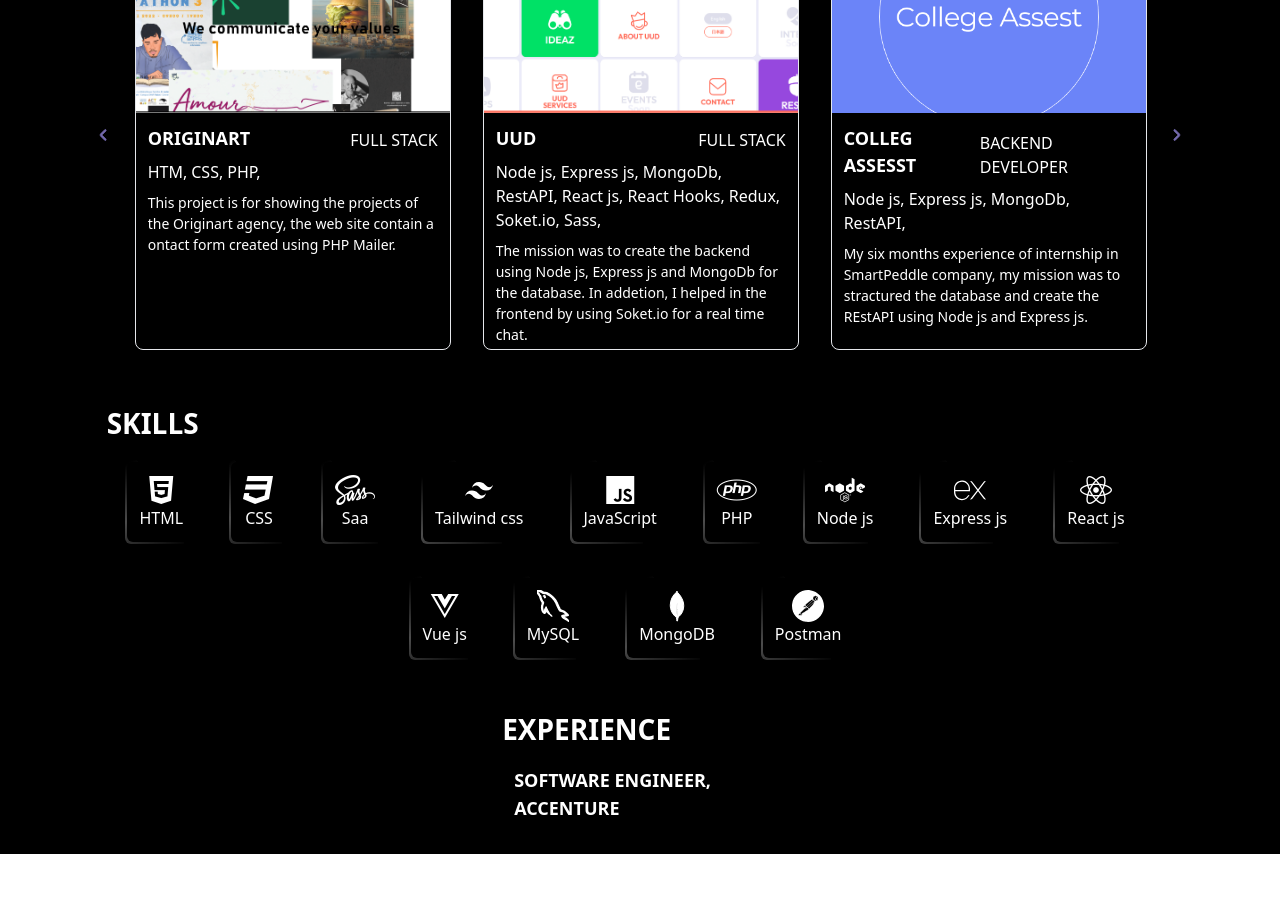
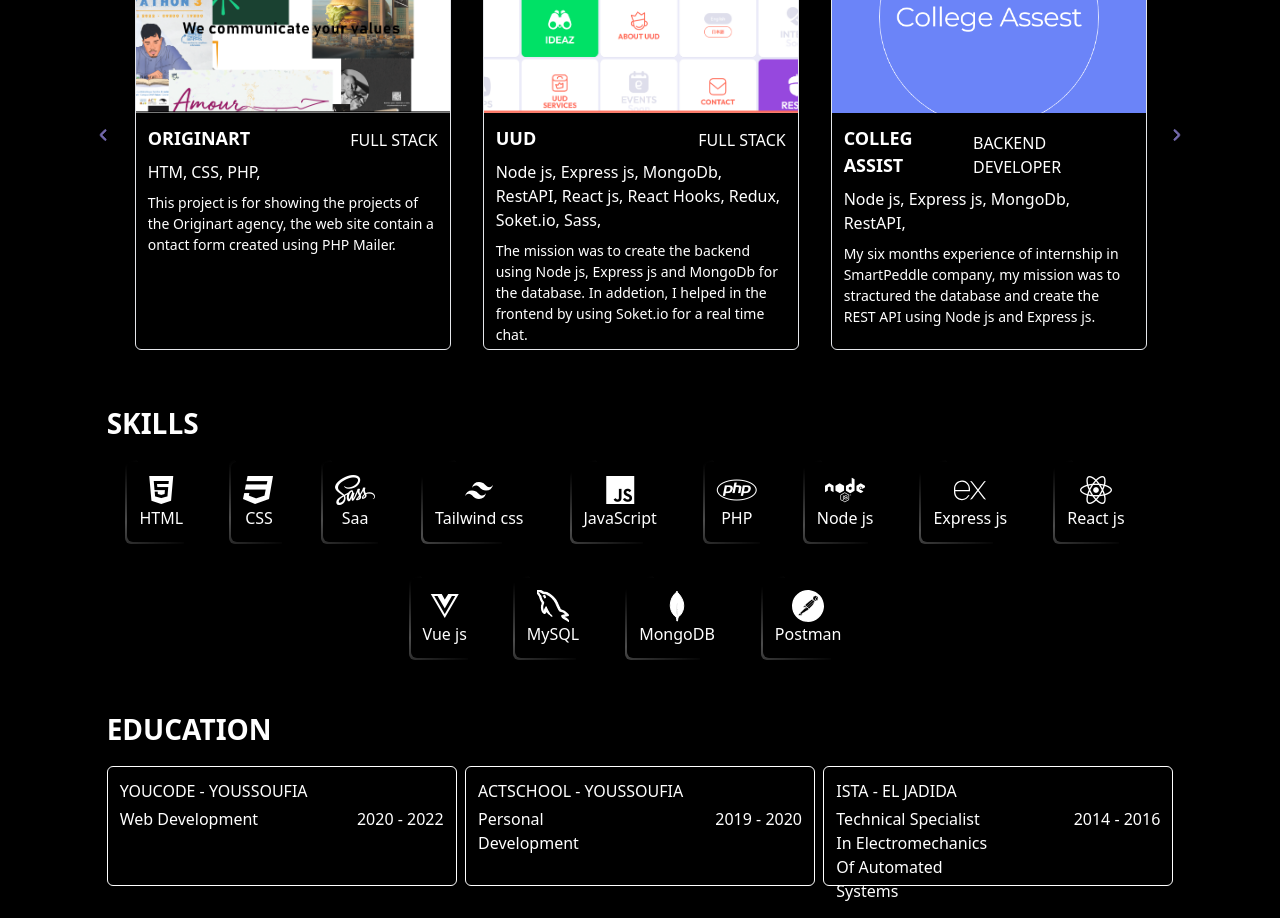
Before and after one commit to Douaa19/MyPortfolio24, a React (Create React App) app: page / in a window 1280 px wide. Shown: the part 1240-2158 px from the top of the page. Before the commit the page ends 2094 px from the top, so only its background shows below. Built offline with nearby package versions, Linux system fonts and the light colour scheme.

Commit message:
EducationSection

```diff
--- a/src/components/data/projects.json
+++ b/src/components/data/projects.json
@@ -24,10 +24,10 @@
         "img": "img/UUD.png"
     },
     {
-        "title": "Colleg Assesst",
+        "title": "Colleg Assist",
         "post": "Backend Developer",
         "technologies": ["Node js", "Express js", "MongoDb", "RestAPI"],
-        "description": "My six months experience of internship in SmartPeddle company, my mission was to stractured the database and create the REstAPI using Node js and Express js.",
+        "description": "My six months experience of internship in SmartPeddle company, my mission was to stractured the database and create the REST API using Node js and Express js.",
         "link": "https://github.com/Douaa19/CollegeAssistAPI",
         "img": "img/CollegeAssest.png"
     },
--- /dev/null
+++ b/src/components/layout/Education.js
@@ -0,0 +1,58 @@
+import React from "react";
+
+function Education(props) {
+  return (
+    <div
+      className={`pb-8 flex justify-center ${
+        props.light ? `text-dark` : `text-white`
+      }`}
+      id="education">
+      <div className="w-10/12">
+        <div className="md:mb-4 ssm:mb-4 w-full">
+          <h2
+            className={`uppercase md:text-28 ssm:text-24 font-bold w-full ${
+              props.light ? `text-dark` : `text-white`
+            }`}>
+            Education
+          </h2>
+        </div>
+        <div className="flex justify-between items-start h-[120px] flex-wrap md:gap-2 ssm:gap-2">
+          <div
+            className={`border ${
+              props.light ? `border-dark` : `border-white`
+            } p-4 rounded-md min-w-[350px] h-full`}>
+            <h3 className="uppercase pb-2">youcode - youssoufia</h3>
+            <div className="capitalize flex justify-between items-start">
+              <span className="w-1/2">web development</span>
+              <span>2020 - 2022</span>
+            </div>
+          </div>
+          <div
+            className={`border ${
+              props.light ? `border-dark` : `border-white`
+            } p-4 rounded-md w-[350px] h-full`}>
+            <h3 className="uppercase pb-2">actschool - youssoufia</h3>
+            <div className="capitalize flex justify-between items-start">
+              <span className="w-1/2">personal development</span>
+              <span>2019 - 2020</span>
+            </div>
+          </div>
+          <div
+            className={`border ${
+              props.light ? `border-dark` : `border-white`
+            } p-4 rounded-md w-[350px] h-full`}>
+            <h3 className="uppercase pb-2">ista - el jadida</h3>
+            <div className="capitalize flex justify-between items-start">
+              <span className="w-1/2">
+                Technical Specialist in Electromechanics of Automated Systems
+              </span>
+              <span>2014 - 2016</span>
+            </div>
+          </div>
+        </div>
+      </div>
+    </div>
+  );
+}
+
+export default Education;
--- a/src/components/layout/Experience.js
+++ /dev/null
@@ -1,26 +0,0 @@
-import React from "react";
-
-function Experience(props) {
-  return (
-    <div className={`pb-8 flex justify-center items-center`} id="experience">
-      <div className="w-10/12">
-        <div className="md:mb-4 ssm:mb-4">
-          <h2
-            className={`uppercase md:text-28 ssm:text-24 font-bold w-full ${
-              props.light ? `text-dark` : `text-white`
-            }`}>
-            Experience
-          </h2>
-        </div>
-        <div className="w-full px-4">
-            <div className="">
-                <h3 className={`uppercase text-lg font-bold ${props.light ? `text-dark` : `text-white`}`}>Software Engineer, <span className="text-orange">Accenture</span></h3>
-
-            </div>
-        </div>
-      </div>
-    </div>
-  );
-}
-
-export default Experience;
--- a/src/components/layout/index.js
+++ b/src/components/layout/index.js
@@ -7,7 +7,7 @@ import NavBar from "./NavBar";
 import Introduction from "./Introduction";
 import Projects from "./Projects";
 import Skills from "./Skills";
-import Experience from "./Experience";
+import Education from "./Education";
 
 export {
   About,
@@ -19,5 +19,5 @@ export {
   NavBar,
   Introduction,
   Skills,
-  Experience,
+  Education,
 };
--- a/src/components/organismes/ProjectCard.js
+++ b/src/components/organismes/ProjectCard.js
@@ -12,7 +12,7 @@ function ProjectCard({
 }) {
   return (
     <div
-      class={`rounded-lg border opacity-img hover:cursor-pointer transition-all md:h-[430px] ssm:h-[400px] ${
+      class={`rounded-md border opacity-img hover:cursor-pointer transition-all md:h-[430px] ssm:h-[400px] ${
         light ? `text-dark` : `text-white`
       } hover:shadow-md hover:-translate-y-1 transition duration-500 ease-in-out mx-4 my-2`}
       onClick={() => window.open(link, "_blank")}>
--- a/src/input.css
+++ b/src/input.css
@@ -145,7 +145,9 @@ body .menu ul li > a:hover {
 /* menu */
 
 #projects,
-#skills {
+#skills,
+#education,
+#contact {
   width: 100% !important;
 }
 
--- a/src/output.css
+++ b/src/output.css
@@ -662,10 +662,6 @@ video {
   height: 2px;
 }
 
-.h-\[400px\] {
-  height: 400px;
-}
-
 .h-\[80vh\] {
   height: 80vh;
 }
@@ -679,28 +675,28 @@ video {
   height: max-content;
 }
 
-.h-\[450px\] {
-  height: 450px;
-}
-
-.max-h-\[450px\] {
-  max-height: 450px;
-}
-
-.min-h-\[450px\] {
-  min-height: 450px;
-}
-
-.min-h-\[\] {
-  min-height: ;
-}
-
-.min-h-\[400px\] {
-  min-height: 400px;
-}
-
-.min-h-\[430px\] {
-  min-height: 430px;
+.h-\[250px\] {
+  height: 250px;
+}
+
+.h-\[150px\] {
+  height: 150px;
+}
+
+.h-\[100px\] {
+  height: 100px;
+}
+
+.h-\[120px\] {
+  height: 120px;
+}
+
+.max-h-\[250px\] {
+  max-height: 250px;
+}
+
+.min-h-\[250px\] {
+  min-height: 250px;
 }
 
 .w-1\/2 {
@@ -711,12 +707,20 @@ video {
   width: 2.5rem;
 }
 
+.w-10\/12 {
+  width: 83.333333%;
+}
+
 .w-11\/12 {
   width: 91.666667%;
 }
 
-.w-28 {
-  width: 7rem;
+.w-2\/3 {
+  width: 66.666667%;
+}
+
+.w-48 {
+  width: 12rem;
 }
 
 .w-5 {
@@ -746,20 +750,32 @@ video {
   width: max-content;
 }
 
-.w-48 {
-  width: 12rem;
-}
-
-.w-1 {
-  width: 0.25rem;
-}
-
-.w-2\/3 {
-  width: 66.666667%;
-}
-
-.w-10\/12 {
-  width: 83.333333%;
+.w-\[350px\] {
+  width: 350px;
+}
+
+.min-w-\[380px\] {
+  min-width: 380px;
+}
+
+.min-w-\[350px\] {
+  min-width: 350px;
+}
+
+.max-w-\[100px\] {
+  max-width: 100px;
+}
+
+.max-w-\[3500px\] {
+  max-width: 3500px;
+}
+
+.max-w-\[350px\] {
+  max-width: 350px;
+}
+
+.max-w-\[380px\] {
+  max-width: 380px;
 }
 
 .grow {
@@ -858,12 +874,6 @@ video {
   gap: 1rem;
 }
 
-.space-x-4 > :not([hidden]) ~ :not([hidden]) {
-  --tw-space-x-reverse: 0;
-  margin-right: calc(1rem * var(--tw-space-x-reverse));
-  margin-left: calc(1rem * calc(1 - var(--tw-space-x-reverse)));
-}
-
 .self-end {
   align-self: flex-end;
 }
@@ -874,10 +884,6 @@ video {
 
 .rounded-full {
   border-radius: 9999px;
-}
-
-.rounded-lg {
-  border-radius: 0.5rem;
 }
 
 .rounded-md {
@@ -893,6 +899,16 @@ video {
   border-width: 1px;
 }
 
+.border-dark {
+  --tw-border-opacity: 1;
+  border-color: rgb(0 0 0 / var(--tw-border-opacity));
+}
+
+.border-white {
+  --tw-border-opacity: 1;
+  border-color: rgb(255 255 255 / var(--tw-border-opacity));
+}
+
 .bg-dark {
   --tw-bg-opacity: 1;
   background-color: rgb(0 0 0 / var(--tw-bg-opacity));
@@ -915,6 +931,10 @@ video {
   padding: 2px;
 }
 
+.p-2 {
+  padding: 4px;
+}
+
 .p-4 {
   padding: 12px;
 }
@@ -947,6 +967,14 @@ video {
   padding-top: 4px;
 }
 
+.pb-2 {
+  padding-bottom: 4px;
+}
+
+.pb-4 {
+  padding-bottom: 12px;
+}
+
 .text-center {
   text-align: center;
 }
@@ -965,11 +993,6 @@ video {
 
 .text-32 {
   font-size: 32px;
-}
-
-.text-lg {
-  font-size: 1.125rem;
-  line-height: 1.75rem;
 }
 
 .font-bold {
@@ -1210,7 +1233,9 @@ body .menu ul li > a:hover {
 /* menu */
 
 #projects,
-#skills {
+#skills,
+#education,
+#contact {
   width: 100% !important;
 }
 
@@ -1323,22 +1348,6 @@ body .menu ul li > a:hover {
     display: none;
   }
 
-  .ssm\:h-\[\] {
-    height: ;
-  }
-
-  .ssm\:h-\[4\] {
-    height: 4;
-  }
-
-  .ssm\:h-\[430\] {
-    height: 430;
-  }
-
-  .ssm\:h-\[430px\] {
-    height: 430px;
-  }
-
   .ssm\:h-\[400px\] {
     height: 400px;
   }
@@ -1471,22 +1480,10 @@ body .menu ul li > a:hover {
     display: none;
   }
 
-  .md\:h-\[450px\] {
-    height: 450px;
-  }
-
   .md\:h-\[430px\] {
     height: 430px;
   }
 
-  .md\:h-\[420px\] {
-    height: 420px;
-  }
-
-  .md\:h-\[400px\] {
-    height: 400px;
-  }
-
   .md\:w-8\/12 {
     width: 66.666667%;
   }
@@ -1513,6 +1510,10 @@ body .menu ul li > a:hover {
 
   .md\:gap-40 {
     gap: 10rem;
+  }
+
+  .md\:gap-4 {
+    gap: 1rem;
   }
 
   .md\:pr-0 {
--- a/src/pages/Home.js
+++ b/src/pages/Home.js
@@ -4,7 +4,7 @@ import {
   Projects,
   About,
   Skills,
-  Experience,
+  Education,
 } from "../components/layout";
 import AnimatedSection from "../components/AnimatedSection";
 
@@ -33,8 +33,8 @@ function Home() {
         <AnimatedSection id="skills">
           <Skills light={light} />
         </AnimatedSection>
-        <AnimatedSection id="experience">
-          <Experience light={light} />
+        <AnimatedSection id="education">
+          <Education light={light} />
         </AnimatedSection>
       </div>
     </div>
```
